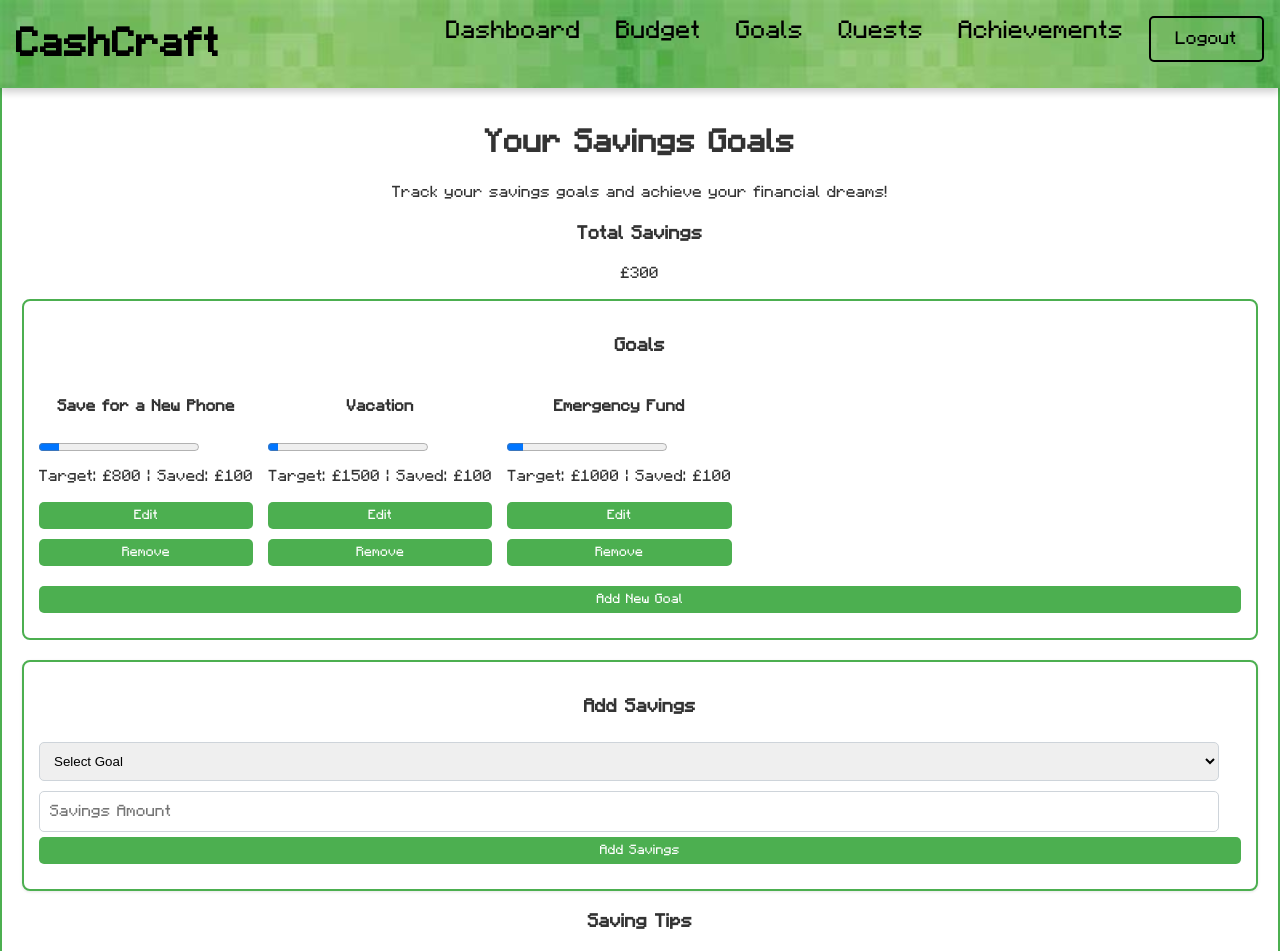
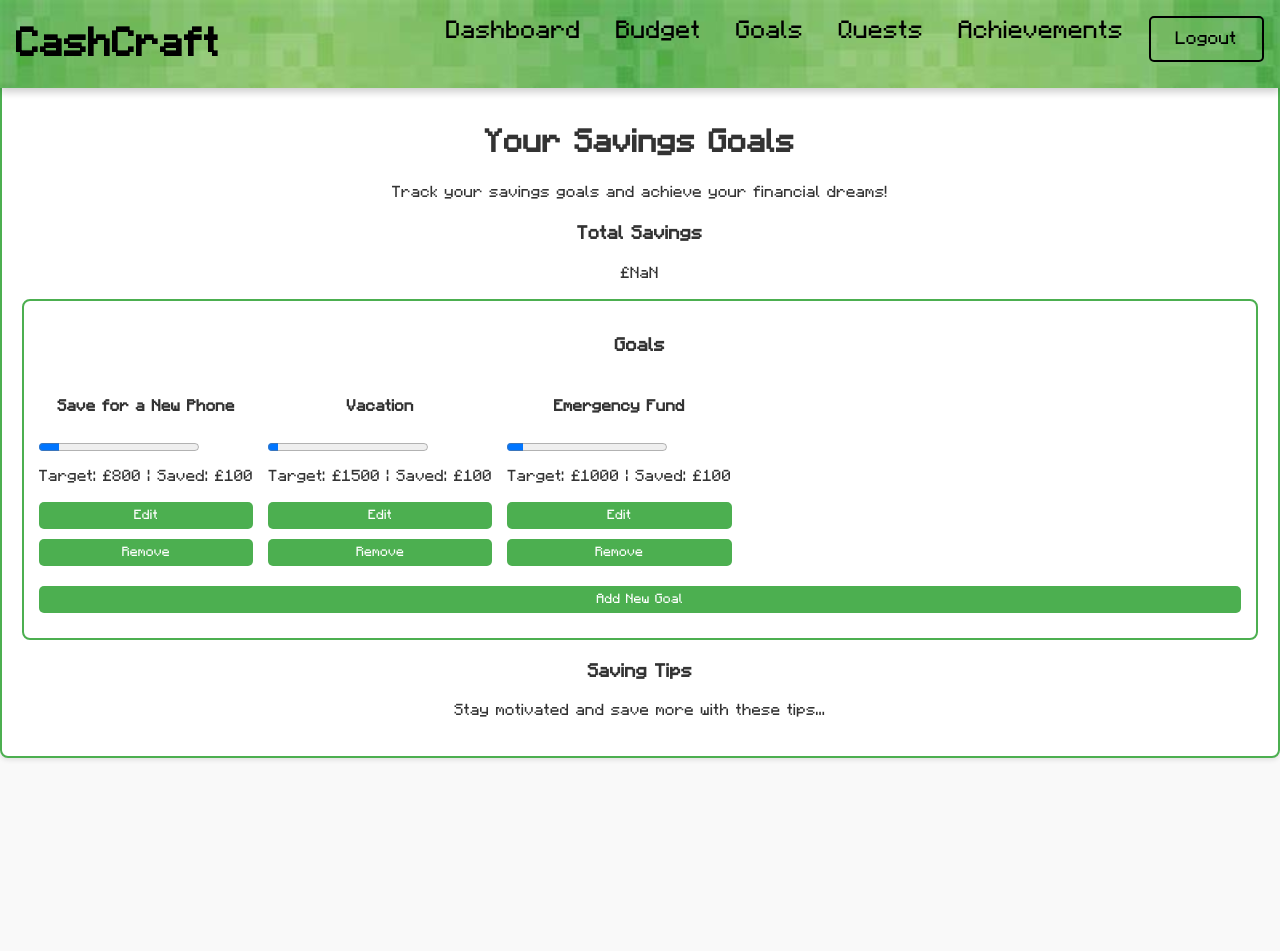
Before and after one commit to sparku7/CashCraft, a React (Create React App) app: page /goals in a window 1280 px wide. Shown: the top 951 px of the page. After the commit the page ends 800 px from the top, so only its background shows below. Built offline with nearby package versions, Linux system fonts and the light colour scheme; sample sign-in values are in the browser's storage.

Commit message:
Updated goals page.

```diff
--- a/src/components/EditGoalModal.js
+++ b/src/components/EditGoalModal.js
@@ -22,6 +22,13 @@ const EditGoalModal = ({ editModal, setEditModal, newGoal, setNewGoal, updateGoa
                     onChange={(e) => setNewGoal({ ...newGoal, target: e.target.value })}
                     className="modal-input"
                 />
+                <input
+                    type="number"
+                    placeholder="Savings Amount"
+                    value={newGoal.savings}
+                    onChange={(e) => setNewGoal({ ...newGoal, savings: Number(e.target.value) })} // Convert to number
+                    className="modal-input"
+                />
                 <button onClick={updateGoal}>Update Goal</button>
             </div>
         </div>
--- a/src/components/Goals.js
+++ b/src/components/Goals.js
@@ -11,66 +11,49 @@ import AchievementPopup from './AchievementPopup';
 const Goals = () => {
     const { goals, addGoal, removeGoal, editGoal, setGoals } = useGoals();
     const { setTotalSavings } = useSavings();
-    const [newGoal, setNewGoal] = useState({ name: '', target: '' });
+    const [newGoal, setNewGoal] = useState({ name: '', target: '', savings: 0 });
     const [showModal, setShowModal] = useState(false);
     const [editModal, setEditModal] = useState(false);
     const [currentGoalIndex, setCurrentGoalIndex] = useState(null);
-    const [savingsAmount, setSavingsAmount] = useState('');
-    const [selectedGoal, setSelectedGoal] = useState('');
     const [achievement, setAchievement] = useState(null);
     const navigate = useNavigate();
 
     useEffect(() => {
         const totalSavings = goals.reduce((acc, goal) => acc + goal.saved, 0);
         setTotalSavings(totalSavings);
-
-              if (totalSavings >= 10000 && !localStorage.getItem('achieved_10000')) {
-            setAchievement('Congratulations! You have achieved: £10,000 Saved!');
-            localStorage.setItem('achieved_10000', 'true');
-        } else if (totalSavings >= 5000 && !localStorage.getItem('achieved_5000')) {
-            setAchievement('Congratulations! You have achieved: £5,000 Saved!');
-            localStorage.setItem('achieved_5000', 'true');
-        } else if (totalSavings >= 1000 && !localStorage.getItem('achieved_1000')) {
-            setAchievement('Congratulations! You have achieved: £1,000 Saved!');
-            localStorage.setItem('achieved_1000', 'true');
-        }
     }, [goals, setTotalSavings]);
 
     const openEditModal = (index) => {
         setCurrentGoalIndex(index);
-        setNewGoal({ name: goals[index].name, target: goals[index].target });
+        const goal = goals[index];
+        setNewGoal({
+            name: goal.name,
+            target: goal.target,
+            savings: goal.saved // Set to goal.saved instead of 0
+        });
         setEditModal(true);
     };
 
     const updateGoal = () => {
-        editGoal(currentGoalIndex, newGoal.name, newGoal.target);
-        setEditModal(false);
+        if (currentGoalIndex !== null) {
+            editGoal(currentGoalIndex, newGoal.name, newGoal.target, newGoal.savings); // Pass the updated savings
+            setEditModal(false);
+        }
     };
 
     const handleAddGoal = () => {
         addGoal(newGoal.name, newGoal.target);
-        setNewGoal({ name: '', target: '' });
+        setNewGoal({ name: '', target: '', savings: 0 });
         setShowModal(false);
     };
 
-    const handleAddSavings = () => {
-        const goalIndex = goals.findIndex(g => g.name === selectedGoal);
-        if (goalIndex !== -1) {
-            const updatedGoals = [...goals];
-            updatedGoals[goalIndex].saved += Number(savingsAmount);
-            setSavingsAmount('');
-            setSelectedGoal('');
-            setGoals(updatedGoals);
-        }
-    };
-
-    const totalSavings = goals.reduce((acc, goal) => acc + goal.saved, 0);
+    const totalSavings = goals.reduce((acc, goal) => acc + goal.savings, 0);
 
     const handlePopupClose = () => {
         setAchievement(null);
     };
 
-    const handleViewAchievement= () => {
+    const handleViewAchievement = () => {
         handlePopupClose();
         navigate('/achievements');
     };
@@ -91,23 +74,6 @@ const Goals = () => {
                 <h3>Goals</h3>
                 <GoalList goals={goals} openEditModal={openEditModal} removeGoal={removeGoal} />
                 <button onClick={() => setShowModal(true)}>Add New Goal</button>
-            </section>
-
-            <section className="add-savings">
-                <h3>Add Savings</h3>
-                <select onChange={(e) => setSelectedGoal(e.target.value)}>
-                    <option value="">Select Goal</option>
-                    {goals.map((goal) => (
-                        <option key={goal.name} value={goal.name}>{goal.name}</option>
-                    ))}
-                </select>
-                <input
-                    type="number"
-                    placeholder="Savings Amount"
-                    value={savingsAmount}
-                    onChange={(e) => setSavingsAmount(e.target.value)}
-                />
-                <button onClick={handleAddSavings}>Add Savings</button>
             </section>
 
             <AddGoalModal
--- a/src/components/GoalsContext.js
+++ b/src/components/GoalsContext.js
@@ -27,10 +27,10 @@ export const GoalsProvider = ({ children }) => {
         setGoals([...goals, { name, target, saved: 0 }]);
     };
 
-    const editGoal = (index, name, target) => {
+    const editGoal = (index, name, target, savings) => {
         setGoals((prevGoals) =>
             prevGoals.map((goal, i) =>
-                i === index ? { ...goal, name, target: Number(target) } : goal
+                i === index ? { ...goal, name, target: Number(target), saved: savings } : goal
             )
         );
     };
```
